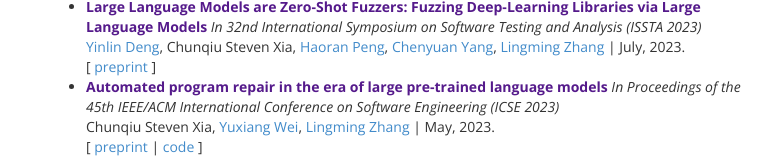
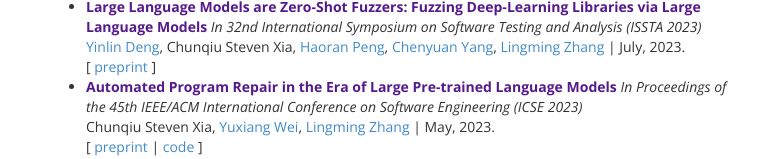
Before and after one commit to steven-site/steven-site.github.io, a plain HTML site: page index.html in a window 1280 px wide. Shown: the part 537-696 px from the top of the page, without its empty margins (244-1020 px from the left). Drawn offline with nearby package versions, Linux system fonts and the light colour scheme.

Commit message:
fixed cap

```diff
--- a/index.html
+++ b/index.html
@@ -107,7 +107,7 @@
  </div>
  </li>
     <li>
- <span class="paper-title">Automated program repair in the era of large pre-trained language models</span>
+ <span class="paper-title">Automated Program Repair in the Era of Large Pre-trained Language Models</span>
  <span class="paper-conf"> In Proceedings of the 45th IEEE/ACM International Conference on Software Engineering
 (ICSE 2023) </span>
  <br/>
```
